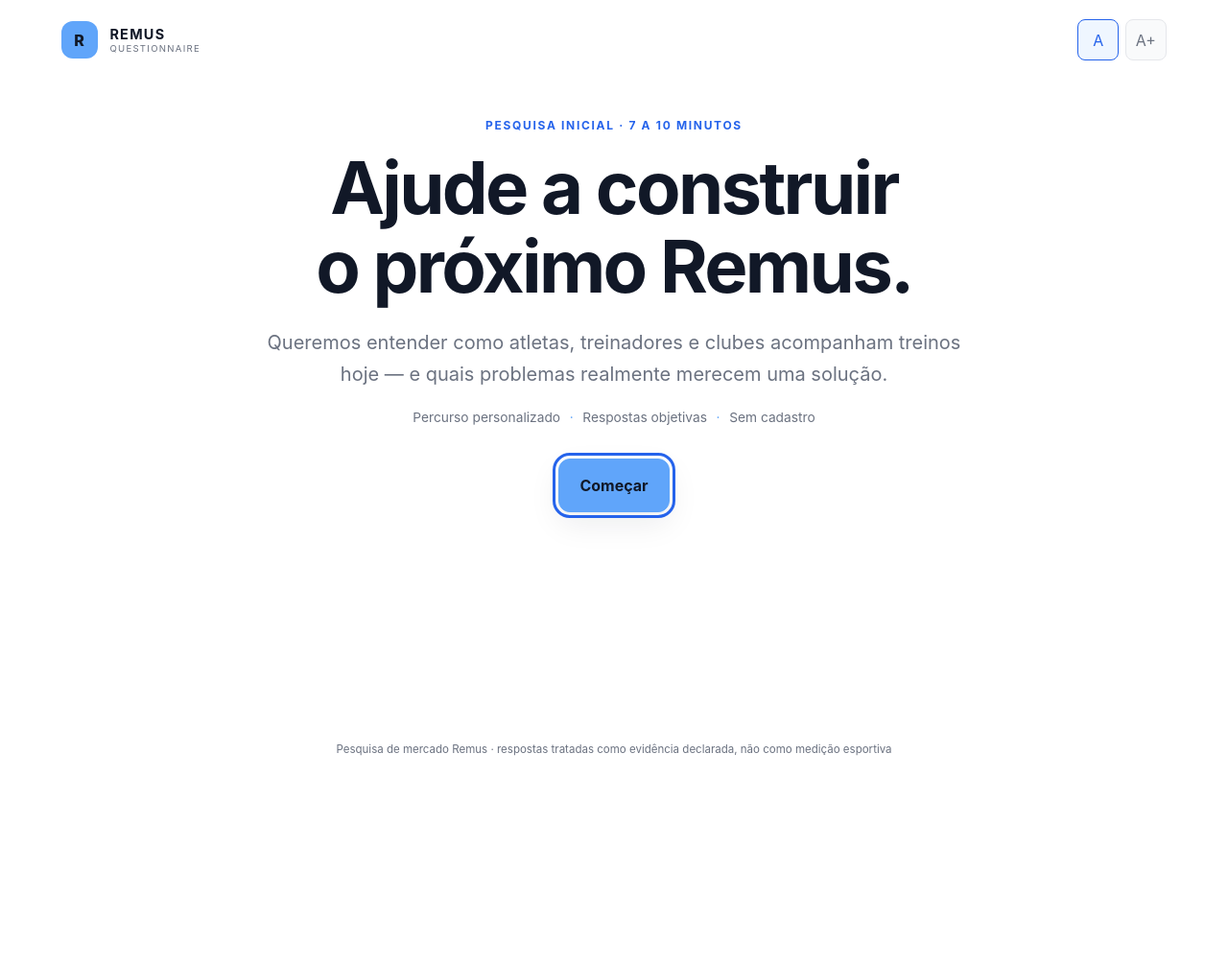
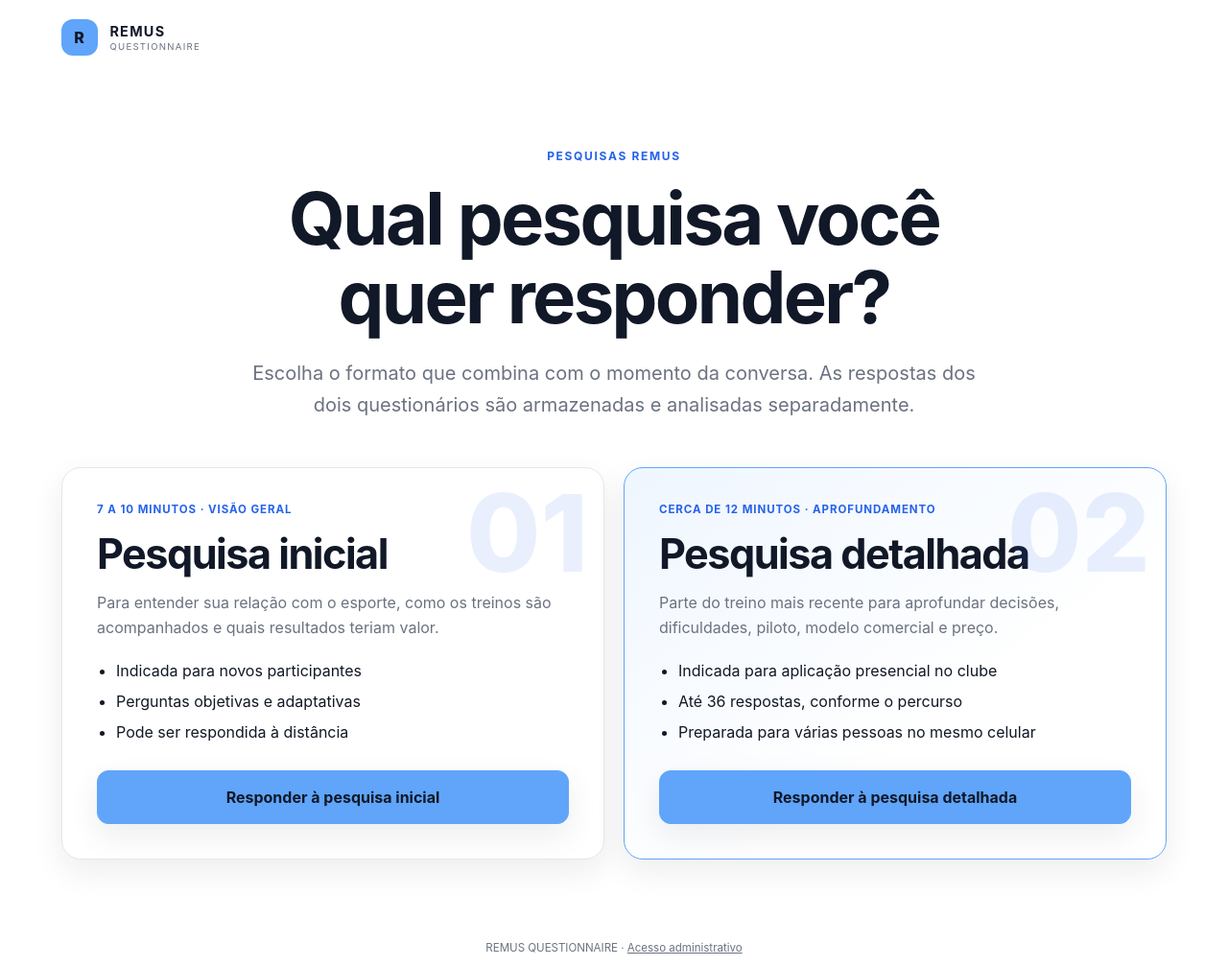
Before and after one commit to joeespindola1983/remus-interview, a website: page public/index.html in a window 1280 px wide. Shown: the whole page at 96% size. Before the commit the page ends 800 px from the top, so only its background shows below. Drawn offline with Linux system fonts and the light colour scheme.

Commit message:
Release questionnaire selector and admin route v0.2.0

```diff
--- a/package.json
+++ b/package.json
@@ -1,6 +1,6 @@
 {
   "name": "remus-questionnaire",
-  "version": "0.1.0",
+  "version": "0.2.0",
   "private": true,
   "type": "module",
   "scripts": {
--- a/public/index.html
+++ b/public/index.html
@@ -3,40 +3,55 @@
   <head>
     <meta charset="UTF-8" />
     <meta name="viewport" content="width=device-width, initial-scale=1" />
-    <meta name="theme-color" content="#071613" />
-    <meta name="description" content="Questionário de pesquisa do Remus para atletas, treinadores e clubes." />
-    <title>REMUS QUESTIONNAIRE</title>
+    <meta name="theme-color" content="#ffffff" />
+    <meta name="description" content="Escolha uma pesquisa do Remus." />
+    <title>Pesquisas · REMUS QUESTIONNAIRE</title>
     <link rel="stylesheet" href="/styles.css" />
-    <script src="/app.js" type="module"></script>
+    <script src="/landing.js" type="module"></script>
   </head>
-  <body>
-    <a class="skip-link" href="#questionnaire">Ir para a pergunta</a>
-    <div class="ambient ambient-one" aria-hidden="true"></div>
-    <div class="ambient ambient-two" aria-hidden="true"></div>
-
+  <body class="landing-page">
+    <a class="skip-link" href="#questionnaires">Ir para os questionários</a>
     <header class="topbar">
       <a class="brand" href="/" aria-label="Remus Questionnaire — início">
         <span class="brand-mark" aria-hidden="true">R</span>
         <span><strong>REMUS</strong><small>QUESTIONNAIRE</small></span>
       </a>
-      <div class="text-size" role="group" aria-label="Tamanho do texto">
-        <button type="button" data-font="default" aria-pressed="true">A</button>
-        <button type="button" data-font="large" aria-pressed="false">A+</button>
-      </div>
     </header>
 
-    <main id="questionnaire" class="shell" tabindex="-1">
-      <div class="progress-region" id="progress-region" hidden>
-        <div class="progress-copy"><span id="progress-label">Pergunta 1</span><span id="progress-percent">0%</span></div>
-        <div class="progress-track" role="progressbar" aria-labelledby="progress-label" aria-valuemin="0" aria-valuemax="100" aria-valuenow="0">
-          <span id="progress-bar"></span>
-        </div>
+    <main id="questionnaires" class="landing-shell" tabindex="-1">
+      <p class="eyebrow">Pesquisas Remus</p>
+      <h1>Qual pesquisa você quer responder?</h1>
+      <p class="lead">Escolha o formato que combina com o momento da conversa. As respostas dos dois questionários são armazenadas e analisadas separadamente.</p>
+
+      <div class="questionnaire-cards">
+        <article class="questionnaire-card">
+          <span class="card-number" aria-hidden="true">01</span>
+          <p class="card-meta">7 a 10 minutos · visão geral</p>
+          <h2>Pesquisa inicial</h2>
+          <p>Para entender sua relação com o esporte, como os treinos são acompanhados e quais resultados teriam valor.</p>
+          <ul>
+            <li>Indicada para novos participantes</li>
+            <li>Perguntas objetivas e adaptativas</li>
+            <li>Pode ser respondida à distância</li>
+          </ul>
+          <a class="primary card-action" id="initial-questionnaire-link" href="/initial/">Responder à pesquisa inicial</a>
+        </article>
+
+        <article class="questionnaire-card featured">
+          <span class="card-number" aria-hidden="true">02</span>
+          <p class="card-meta">Cerca de 12 minutos · aprofundamento</p>
+          <h2>Pesquisa detalhada</h2>
+          <p>Parte do treino mais recente para aprofundar decisões, dificuldades, piloto, modelo comercial e preço.</p>
+          <ul>
+            <li>Indicada para aplicação presencial no clube</li>
+            <li>Até 36 respostas, conforme o percurso</li>
+            <li>Preparada para várias pessoas no mesmo celular</li>
+          </ul>
+          <a class="primary card-action" id="club-questionnaire-link" href="/club/">Responder à pesquisa detalhada</a>
+        </article>
       </div>
-
-      <section id="screen" class="screen" aria-live="polite"></section>
-      <p id="status" class="sr-only" role="status"></p>
     </main>
 
-    <footer>Pesquisa de mercado Remus · respostas tratadas como evidência declarada, não como medição esportiva</footer>
+    <footer>REMUS QUESTIONNAIRE · <a href="/admin/">Acesso administrativo</a></footer>
   </body>
 </html>
--- /dev/null
+++ b/public/landing.js
@@ -0,0 +1,13 @@
+const current = new URL(window.location.href);
+
+function preserveParameters(link, allowedParameters) {
+  const target = new URL(link.getAttribute("href"), current);
+  for (const key of allowedParameters) {
+    const value = current.searchParams.get(key);
+    if (value) target.searchParams.set(key, value);
+  }
+  link.href = `${target.pathname}${target.search}`;
+}
+
+preserveParameters(document.querySelector("#initial-questionnaire-link"), ["name", "source"]);
+preserveParameters(document.querySelector("#club-questionnaire-link"), ["club", "source"]);
--- a/public/styles.css
+++ b/public/styles.css
@@ -237,6 +237,20 @@ h2 { font-size: clamp(1.8rem, 4.5vw, 3.25rem); overflow-wrap: anywhere; }
 .review-row strong { margin-top: 0.25rem; line-height: 1.45; }
 
 footer { width: min(50rem, calc(100% - 2rem)); margin: 0 auto; padding: 0.5rem 0 0.75rem; color: var(--muted); font-size: 0.72rem; text-align: center; }
+footer a { color: inherit; }
+
+.landing-page { min-height: 100svh; }
+.landing-shell { width: min(72rem, calc(100% - 2rem)); margin: auto; padding: clamp(2rem, 6vw, 5rem) 0; text-align: center; }
+.landing-shell > h1 { max-width: 18ch; }
+.questionnaire-cards { display: grid; grid-template-columns: repeat(2, minmax(0, 1fr)); gap: 1.25rem; margin-top: 3rem; text-align: left; }
+.questionnaire-card { position: relative; min-width: 0; display: flex; flex-direction: column; padding: clamp(1.4rem, 4vw, 2.25rem); overflow: hidden; border: 1px solid var(--line); border-radius: 20px; background: var(--panel); box-shadow: var(--shadow); }
+.questionnaire-card.featured { border-color: var(--accent); background: linear-gradient(145deg, var(--accent-soft), var(--panel) 62%); }
+.card-number { position: absolute; top: 0.7rem; right: 1rem; color: rgba(37, 99, 235, 0.1); font-size: clamp(4rem, 10vw, 7rem); font-weight: 850; line-height: 1; }
+.card-meta { position: relative; margin: 0 0 1rem; color: var(--accent-strong); font-size: 0.72rem; font-weight: 750; letter-spacing: 0.08em; text-transform: uppercase; }
+.questionnaire-card h2 { max-width: none; margin: 0; text-align: left; font-size: clamp(1.8rem, 4vw, 2.7rem); }
+.questionnaire-card > p:not(.card-meta) { position: relative; margin: 1rem 0 0; color: var(--muted); line-height: 1.6; }
+.questionnaire-card ul { position: relative; display: grid; gap: 0.55rem; margin: 1.25rem 0 1.75rem; padding-left: 1.25rem; color: var(--text); line-height: 1.45; }
+.card-action { position: relative; width: 100%; margin-top: auto; display: inline-flex; align-items: center; justify-content: center; color: var(--ink); text-align: center; text-decoration: none; }
 
 .sr-only { position: absolute; width: 1px; height: 1px; padding: 0; margin: -1px; overflow: hidden; clip: rect(0, 0, 0, 0); white-space: nowrap; border: 0; }
 
@@ -258,6 +272,8 @@ footer { width: min(50rem, calc(100% - 2rem)); margin: 0 auto; padding: 0.5rem 0
   .review-row { grid-template-columns: 1fr; gap: 0.65rem; }
   .edit-answer { width: 100%; }
   h1, h2 { max-width: 100%; }
+  .landing-shell { padding-top: 2rem; }
+  .questionnaire-cards { grid-template-columns: 1fr; margin-top: 2rem; }
 }
 
 @media (max-height: 700px) {
--- a/server.mjs
+++ b/server.mjs
@@ -112,6 +112,11 @@ async function serveFile(request, response) {
 const server = createServer(async (request, response) => {
   try {
     const url = new URL(request.url, "http://localhost");
+    if ((request.method === "GET" || request.method === "HEAD") && ["/responses", "/responses/"].includes(url.pathname)) {
+      response.writeHead(308, { Location: `/admin/${url.search}` });
+      response.end();
+      return;
+    }
     if (request.method === "GET" && url.pathname === "/api/health") {
       json(response, 200, { status: "ok" });
       return;
```
Also changed, not shown: public/initial/index.html (added, +42 -0 lines), test/server.test.mjs (+16 -0 lines), README.md, public/admin/index.html (renamed from public/responses/index.html).
